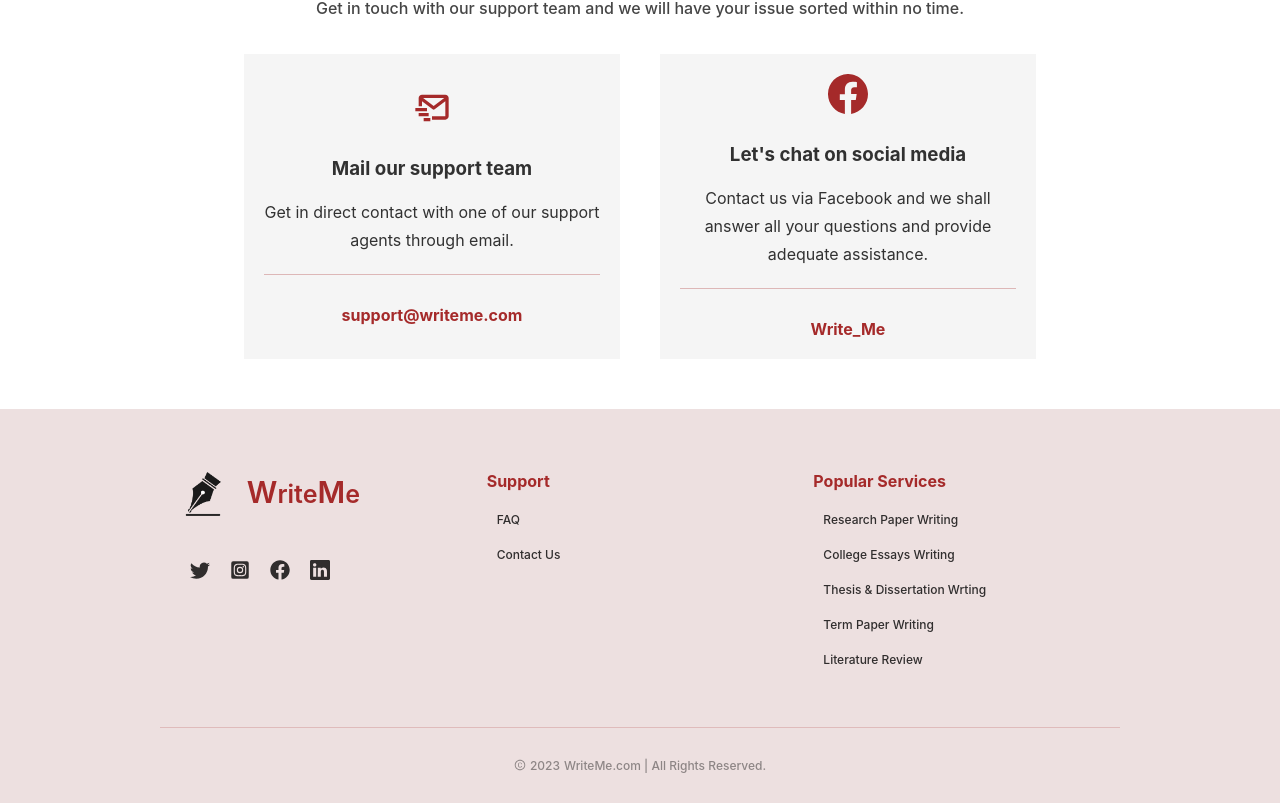
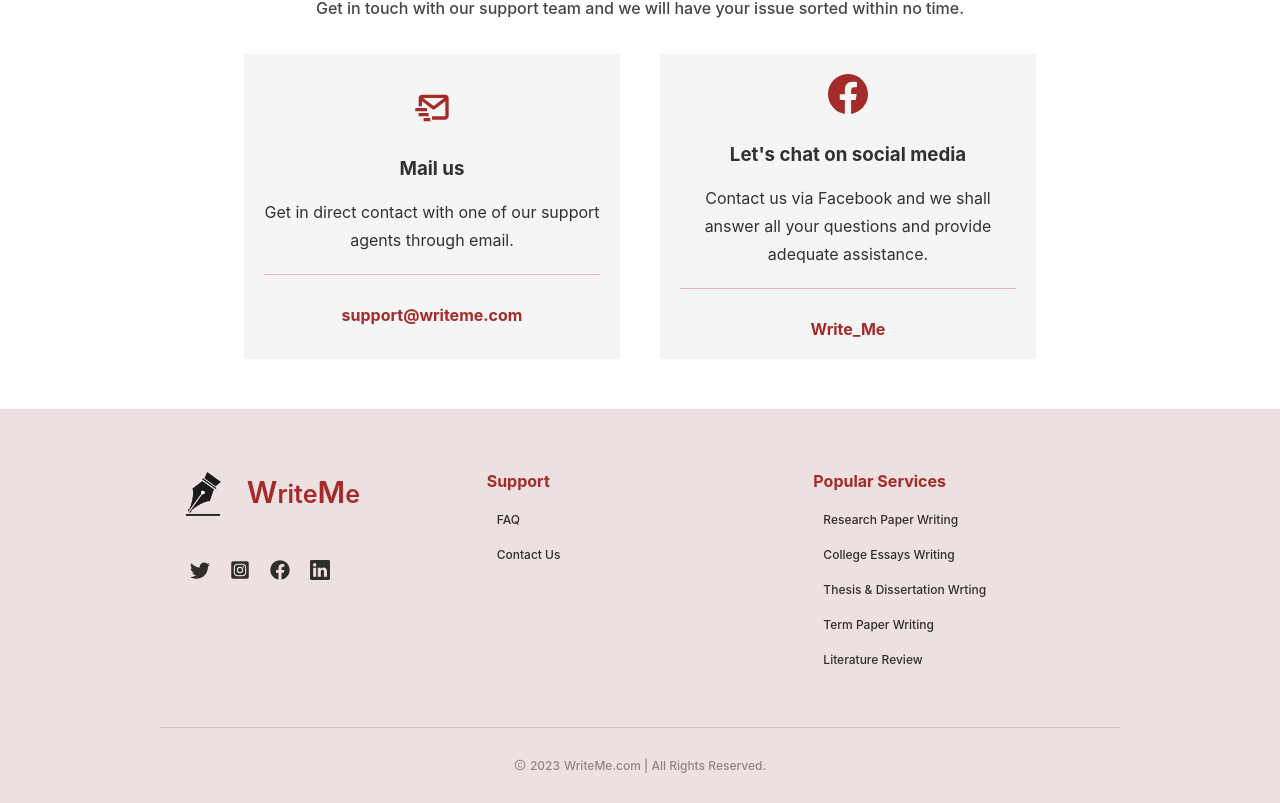
Before and after one commit to 1wes/WriteMe-Carbon, a React (Create React App) app: page /#/faq in a window 1280 px wide. Shown: the part 2226-3029 px from the top of the page. Built offline with nearby package versions, Linux system fonts and the light colour scheme.

Commit message:
change messaging on mail channel card

```diff
--- a/src/components/faq.js
+++ b/src/components/faq.js
@@ -64,7 +64,7 @@ const FAQ=()=>{
                         <SectionHeader heading={`Did not find what you were looking for?`}tagline={`Get in touch with our support team and we will have
                         your issue sorted within no time.`} />
                         <div className="support-mail-phone">
-                            <SupportContacts icon={<BiMailSend/>} header={`Mail our support team`} details={`Get in direct contact with one of our support agents through email.`}
+                            <SupportContacts icon={<BiMailSend/>} header={`Mail us`} details={`Get in direct contact with one of our support agents through email.`}
                             to={`mailto:support@writeme.com`} contact={`support@writeme.com`} />
                             <SupportContacts icon={<BsFacebook/>} header={`Let's chat on social media`} details={`Contact us via Facebook and we shall answer all your questions and provide adequate assistance.`}
                             to={``} contact={`Write_Me`}/>
```
